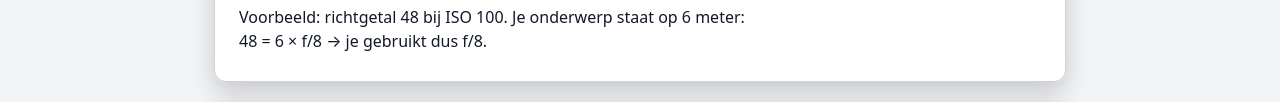
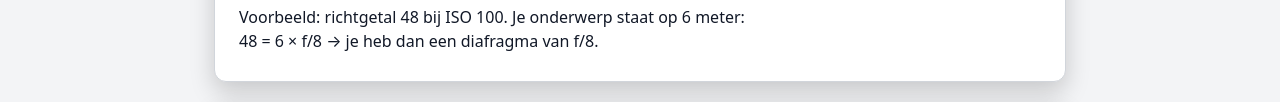
Before and after one commit to 0912293/photo, a plain HTML site: page index.html in a window 1280 px wide. Shown: the part 780-882 px from the top of the page. Drawn offline with Linux system fonts and the light colour scheme.

Commit message:
Update index.html

```diff
--- a/index.html
+++ b/index.html
@@ -64,7 +64,7 @@
     </ul>
     <p>
       Voorbeeld: richtgetal 48 bij ISO 100. Je onderwerp staat op 6 meter:<br>
-      48 = 6 × f/8 → je gebruikt dus f/8.
+      48 = 6 × f/8 → je heb dan een diafragma van f/8.
     </p>
   </section>
 
```
